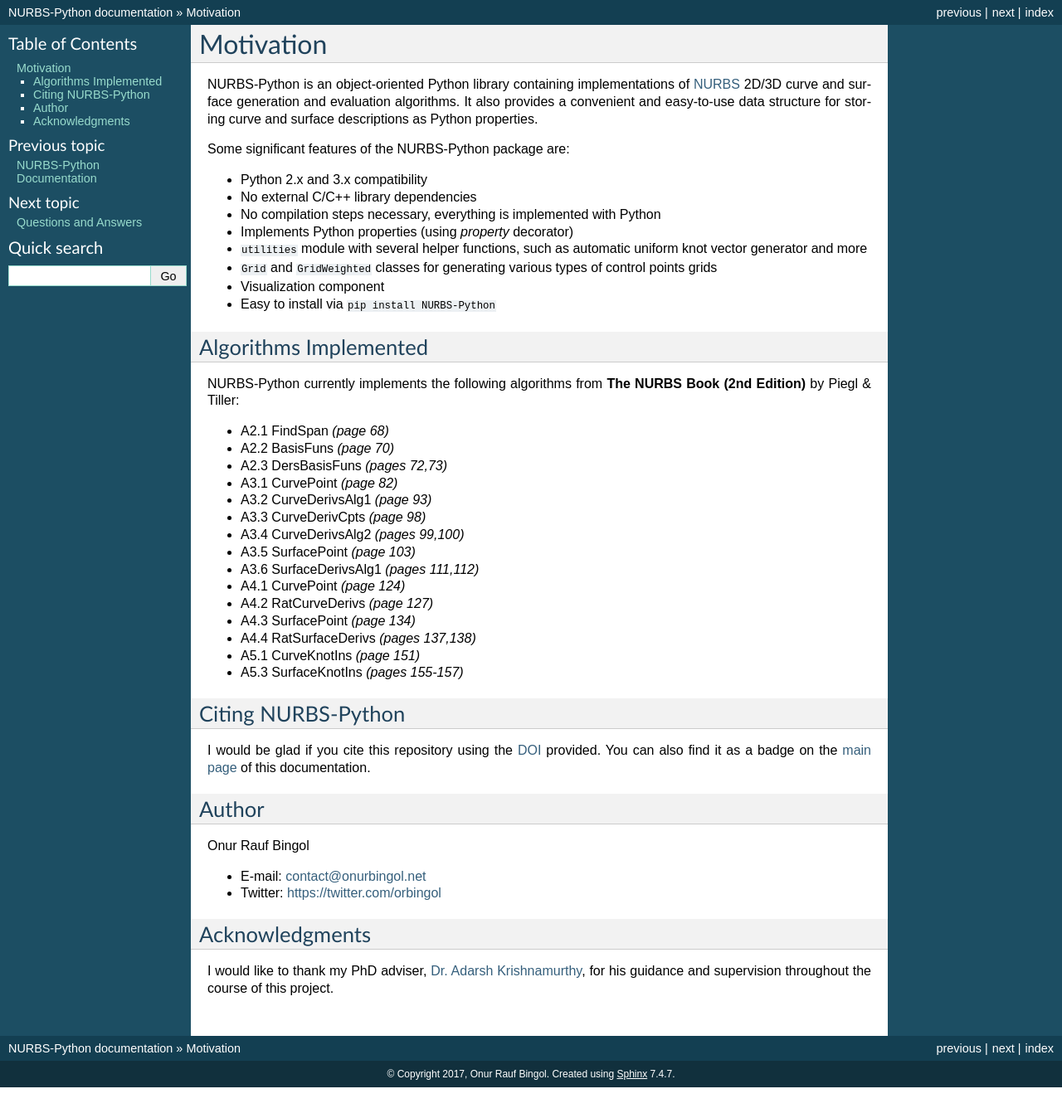
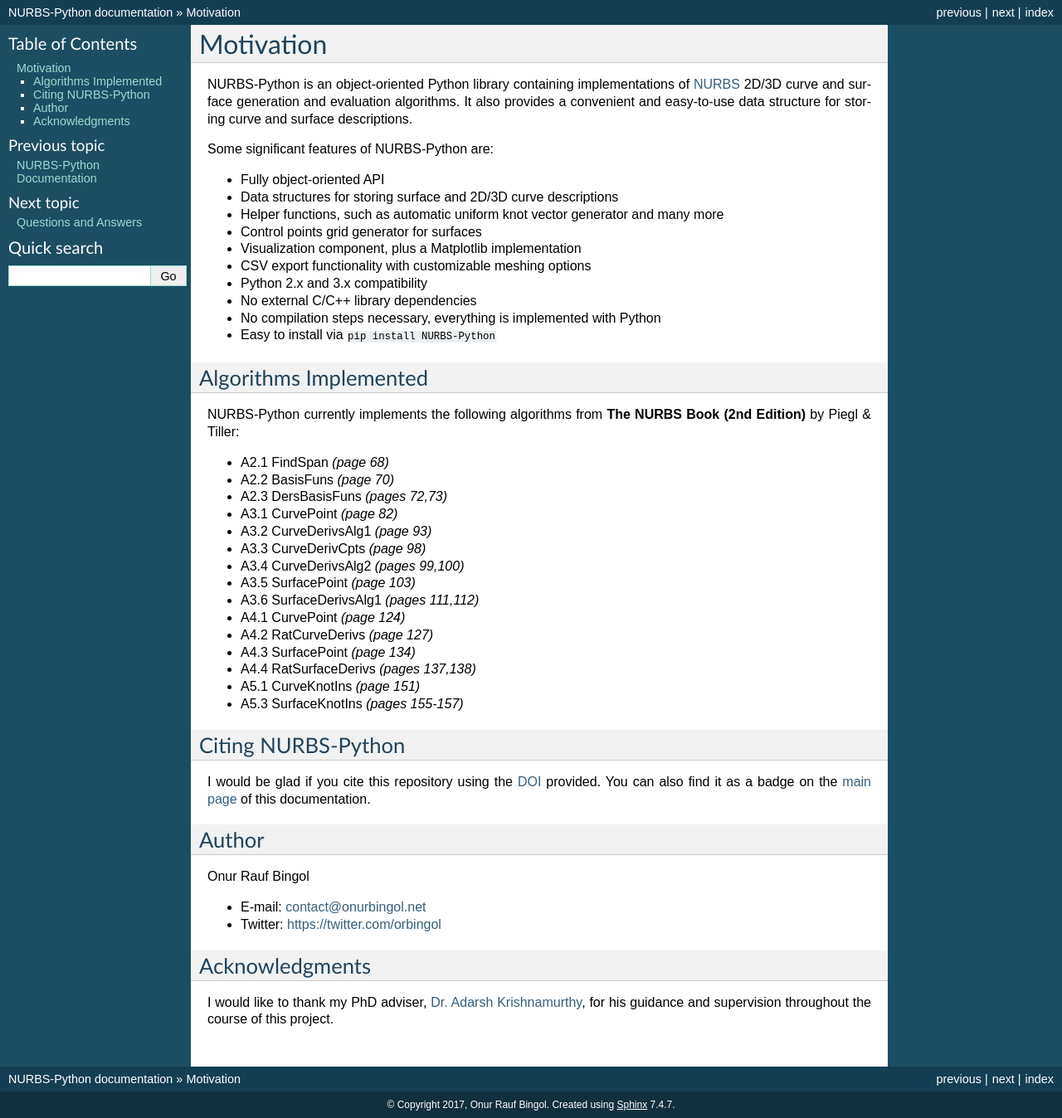
Before and after one commit to orbingol/NURBS-Python, a Sphinx documentation site: the page built from docs/introduction.rst, in a window 1280 px wide. Shown: the whole page at 83% size. Built offline with Sphinx 7.4.7, drawn with Linux system fonts in a browser that asks for light colours; formulas are drawn with MathJax 3; before the commit the page ends 1311 px from its top, so only the background shows below that.

Commit message:
Update feature list in documentation

```diff
--- a/docs/introduction.rst
+++ b/docs/introduction.rst
@@ -3,17 +3,19 @@
 
 NURBS-Python is an object-oriented Python library containing implementations of :doc:`NURBS <q_a>` 2D/3D curve and
 surface generation and evaluation algorithms. It also provides a convenient and easy-to-use data structure for storing
-curve and surface descriptions as Python properties.
+curve and surface descriptions.
 
-Some significant features of the NURBS-Python package are:
+Some significant features of NURBS-Python are:
 
+* Fully object-oriented API
+* Data structures for storing surface and 2D/3D curve descriptions
+* Helper functions, such as automatic uniform knot vector generator and many more
+* Control points grid generator for surfaces
+* Visualization component, plus a Matplotlib implementation
+* CSV export functionality with customizable meshing options
 * Python 2.x and 3.x compatibility
 * No external C/C++ library dependencies
 * No compilation steps necessary, everything is implemented with Python
-* Implements Python properties (using *property* decorator)
-* ``utilities`` module with several helper functions, such as automatic uniform knot vector generator and more
-* ``Grid`` and ``GridWeighted`` classes for generating various types of control points grids
-* Visualization component
 * Easy to install via ``pip install NURBS-Python``
 
 Algorithms Implemented
```
